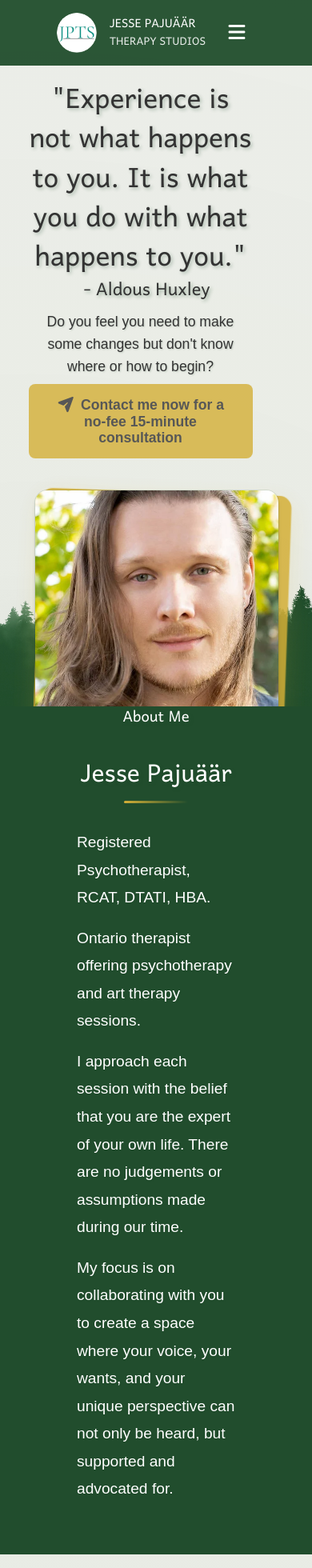
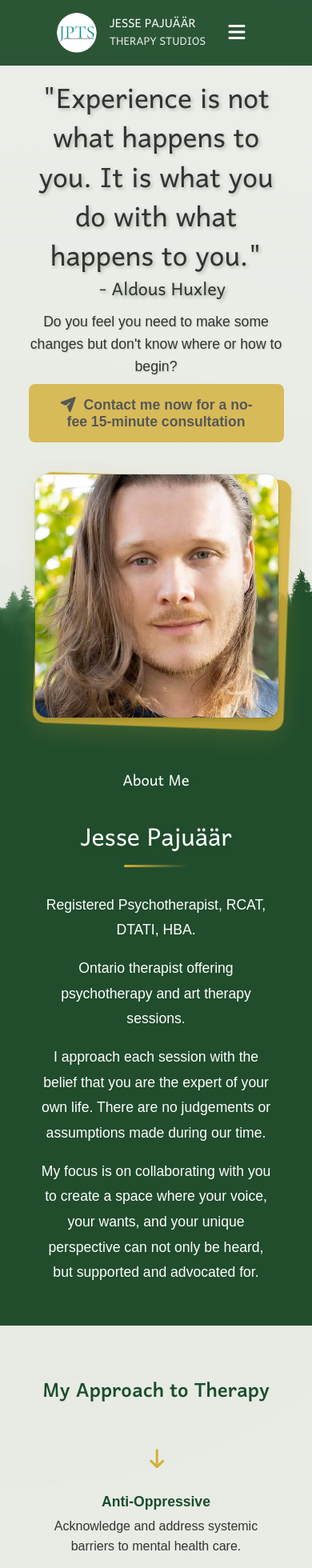
Before and after one commit to danispinxo/jesse-site, a Next.js app: page / in a window 390 px wide. Shown: the top 1960 px of the page at 80% size. Built offline with nearby package versions, Linux system fonts and the light colour scheme; a web font is replaced by a local one.

Commit message:
mobile stylign fixes for home

```diff
--- a/src/app/page.jsx
+++ b/src/app/page.jsx
@@ -139,7 +139,7 @@ const specialties = [
   "Life Coaching",
   "Life Transitions",
   "Men's Issues",
-  "Narcissistic Personality (NPD)",
+  "Narcissistic Personality",
   "Peer Relationships",
   "Racial Identity",
   "Relationship Issues",
--- a/src/app/styles/styles.scss
+++ b/src/app/styles/styles.scss
@@ -211,7 +211,7 @@ body {
   .hero-image-wrapper {
     position: relative;
     display: inline-block;
-    z-index: 1;
+    z-index: 15;
     margin: 0 auto;
     transform: scale(0.95);
 
@@ -275,7 +275,6 @@ body {
   margin: 0 auto;
   background-color: $background-dark;
   z-index: 10;
-  // margin-top: -90px;
 
   h2,
   h3 {
@@ -603,6 +602,12 @@ body {
 
 @media (max-width: $breakpoint-md) {
   .hero {
+    width: 90%;
+
+    .hero-content {
+      width: 100%;
+    }
+
     h1 {
       font-size: 2.5rem;
 
@@ -613,6 +618,18 @@ body {
       .emphasis {
         font-size: 2rem;
       }
+    }
+  }
+
+  .about-me-section {
+    margin-top: 0;
+    padding: $spacing-md;
+    padding-top: 100px;
+    padding-bottom: 50px;
+
+    .why-content {
+      font-size: 1.1rem;
+      text-align: center;
     }
   }
 
```
